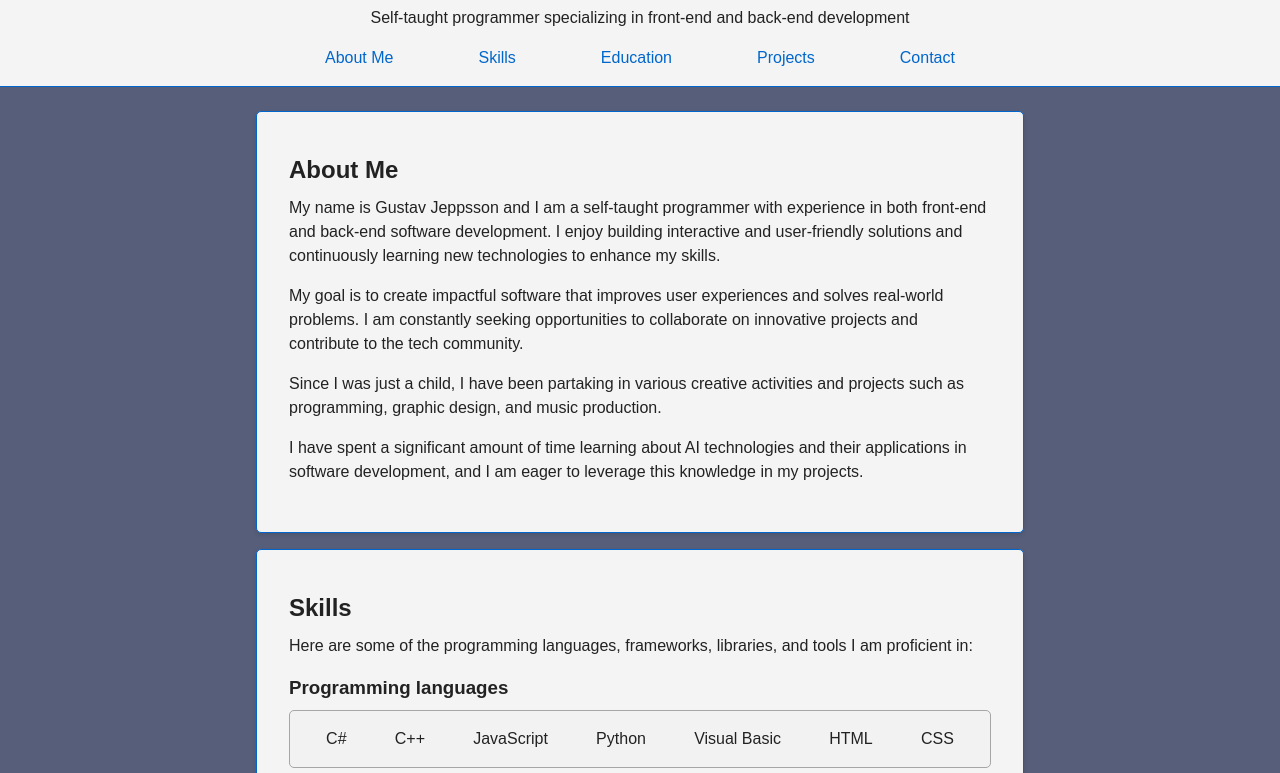
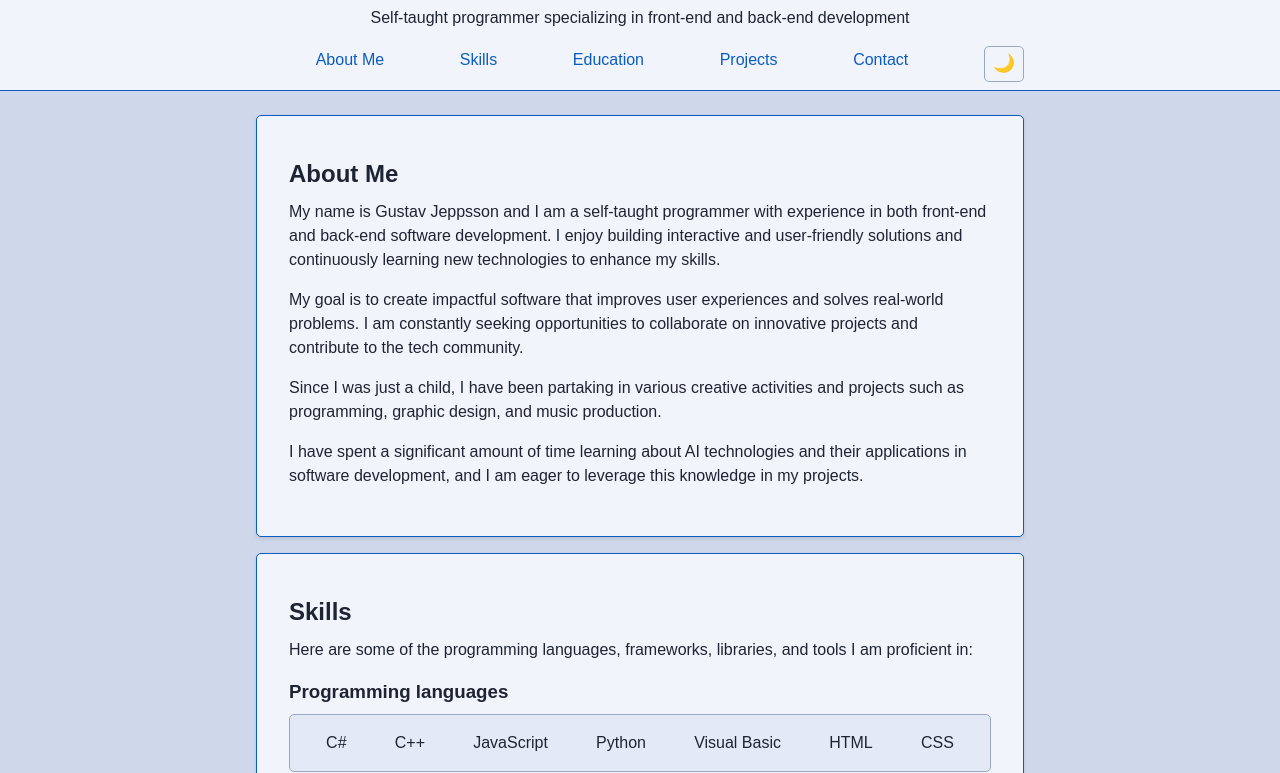
Before and after one commit to Nacorpio/cv-website, a plain HTML site: page index.html in a window 1280 px wide. Shown: the part 74-847 px from the top of the page. Drawn offline with Linux system fonts and the light colour scheme.

Commit message:
Add dark mode with theme toggle button and slate-blue palettes.

```diff
--- a/index.html
+++ b/index.html
@@ -25,6 +25,7 @@
           <li><a href="#projects">Projects</a></li>
           <li><a href="#contact">Contact</a></li>
         </ul>
+        <button id="theme-toggle" type="button" aria-label="Switch to dark mode">&#127769;</button>
       </nav>
     </div>
     <!-- OPTIONAL: <img src="images/..." alt="..."> profile photo -->
--- a/script.js
+++ b/script.js
@@ -1,2 +1,24 @@
-// Optional: this project can be built with HTML + CSS only.
-// If you decide to add JavaScript (e.g. dark/light toggle), do it here.
+// Theme toggle: switches between light and dark and remembers the choice.
+const root = document.documentElement;                    // the <html> element
+const toggle = document.querySelector("#theme-toggle");   // like finding a control by its id
+
+function applyTheme(theme) {
+  root.setAttribute("data-theme", theme);                 // CSS reads this attribute
+  toggle.textContent = theme === "dark" ? "\u2600\uFE0F" : "\uD83C\uDF19";   // sun / moon
+  toggle.setAttribute(
+    "aria-label",
+    theme === "dark" ? "Switch to light mode" : "Switch to dark mode"
+  );
+}
+
+// First visit: follow the system setting. Later visits: use the saved choice.
+const saved = localStorage.getItem("theme");
+const prefersDark = window.matchMedia("(prefers-color-scheme: dark)").matches;
+applyTheme(saved ?? (prefersDark ? "dark" : "light"));
+
+// Like subscribing to an event with += in C#: this runs on every click.
+toggle.addEventListener("click", () => {
+  const next = root.getAttribute("data-theme") === "dark" ? "light" : "dark";
+  applyTheme(next);
+  localStorage.setItem("theme", next);
+});
--- a/style.css
+++ b/style.css
@@ -6,13 +6,15 @@
 
 /* 1. Variables - change the look of the whole site here */
 :root {
-  --color-bg: #565e79;
-  --color-surface: #f4f4f4;
-  --color-surface-alt: #f2f2f2;
-  --color-text: #222222;
+  /* Light theme (default): light slate blue */
+  --color-bg: #cfd8ea;
+  --color-surface: #f1f4fa;
+  --color-surface-alt: #e4eaf5;
+  --color-text: #1e2433;
 
-  --color-accent: #0066cc;
-  --color-accent-alt-dark: #a6a6a6;
+  --color-accent: #0b5cc2;
+  --color-accent-hover: color-mix(in srgb, var(--color-accent) 80%, black);
+  --color-accent-alt-dark: #9aa8c4;
   --color-accent-alt-light: #cccccc;
 
   --font-main: Arial, sans-serif;
@@ -23,11 +25,18 @@
   --radius: 5px;
 }
 
-/* OPTIONAL dark mode: override the variables, e.g.
-@media (prefers-color-scheme: dark) {
-  :root { --color-bg: #1f212d; --color-text: #e0e0e0; }
+/* Dark theme: the same variables with darker slate-blue values.
+   It applies when script.js sets data-theme="dark" on <html>. */
+:root[data-theme="dark"] {
+  --color-bg: #1b2438;
+  --color-surface: #28344f;
+  --color-surface-alt: #324264;
+  --color-text: #e6ebf5;
+
+  --color-accent: #8db4ff;
+  --color-accent-hover: color-mix(in srgb, var(--color-accent) 75%, white);
+  --color-accent-alt-dark: #5a6b92;
 }
-*/
 
 /* 2. Reset */
 *,
@@ -131,12 +140,29 @@ a:hover,
 a:focus-visible {
   text-decoration: underline;
   text-underline-offset: 0.25em;         /* gap between text and line */
-  color: color-mix(in srgb, var(--color-accent) 80%, black);
+  color: var(--color-accent-hover);
 }
 
 /* Nav links: no underline at rest; hover/focus rule above brings it back */
 nav a {
   text-decoration: none;
+}
+
+/* Theme toggle button */
+#theme-toggle {
+  background: transparent;
+  border: 1px solid var(--color-accent-alt-dark);
+  border-radius: var(--radius);
+  color: var(--color-text);
+  cursor: pointer;
+  font-size: 1.1rem;
+  line-height: 1;
+  padding: var(--space);
+}
+
+#theme-toggle:hover,
+#theme-toggle:focus-visible {
+  border-color: var(--color-accent);
 }
 
 footer {
@@ -148,6 +174,16 @@ footer {
 /* 6. Responsive - mobile first: the styles above are for small screens,
       add larger-screen rules here */
 @media (min-width: 768px) {
+  nav {
+    align-items: center;
+    display: flex;               /* nav links and the theme button in one row */
+    gap: 1rem;
+  }
+
+  nav ul {
+    flex: 1;                     /* the link list takes all the free space */
+  }
+
   section.block {
     padding: calc(var(--space) * 4);   /* larger screens: roomier */
   }
```
